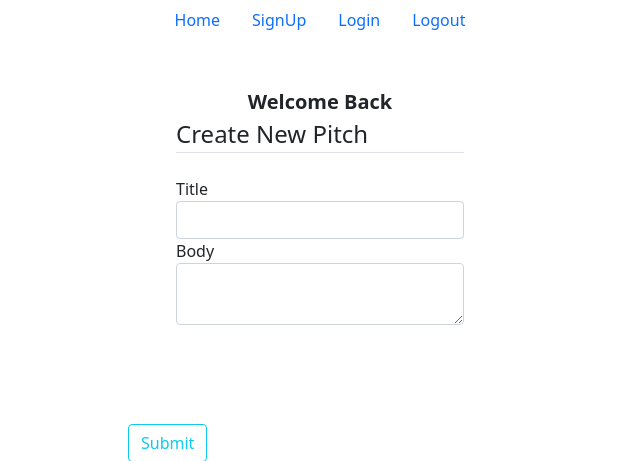
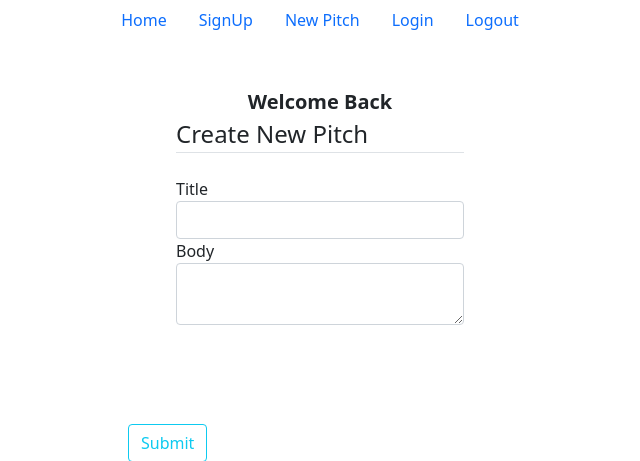
Before and after one commit to M0nicah/pitch-app, a Python web app: template app/templates/pitches.html in a window 1280 px wide. Shown: the top 461 px of the page, without its empty margins (320-960 px from the left). Run offline with Jinja, Linux system fonts and the light colour scheme; the template is opened without the code that fills it, so the values that code supplies are empty, except form fields; tables that the repository leaves empty hold one stand-in row (values such as "Sample post"); form fields are guessed from the names that the template uses; some libraries are stand-ins or nearby versions.

Commit message:
fix url for new pitch form

```diff
--- a/app/main/views.py
+++ b/app/main/views.py
@@ -62,7 +62,7 @@ def logout():
     return redirect(url_for('main.index'))
 
 @main.route('/pitch/new', methods=['GET', 'POST'] )
-def new_post():
+def new_pitch():
     form=PitchForm()
     if form.validate_on_submit():
         pitch = Pitch(title=form.title.data, body=form.body.data, author=User)
@@ -70,7 +70,7 @@ def new_post():
         db.session.commit()
         flash('Your Pitch has been posted successfully!', 'success')
         return redirect(url_for('main.index'))
-    return render_template('pitch.html',title='New Pitch', form=form)
+    return render_template('pitches.html',title='New Pitch', form=form)
 
 
 # @main.route('/user/<username>')
--- a/app/templates/base.html
+++ b/app/templates/base.html
@@ -29,6 +29,13 @@
             class="nav-link"
             href="{{ url_for('main.signup', filename='signup.html') }}"
             >SignUp</a
+          >
+        </li>
+        <li class="nav-item">
+          <a
+            class="nav-link"
+            href="{{ url_for('main.new_pitch', filename='pitches.html') }}"
+            >New Pitch</a
           >
         </li>
         <li class="nav-item">
--- a/app/templates/index.html
+++ b/app/templates/index.html
@@ -1,3 +1,5 @@
+{% extends "base.html" %}
+{% block content %}
 <div class="row">
     <div class="col-md-3">
       {% for pitch in pitch %}
@@ -12,3 +14,4 @@
       <h4 class="text-center">Create New Pitch</h4>
     </div>
 </div>
+{% endblock %}
--- a/app/templates/pitches.html
+++ b/app/templates/pitches.html
@@ -1,8 +1,6 @@
 {% extends "base.html" %} {%block content%}
-
 <!-- form for creating a new pitch -->
-
-    {% block pitchcontent %}
+{% block pitchcontent %}
 <div class="form-section font flex justify-center items-center mx-auto">
     <form method="POST" action="">
         {{ form.hidden_tag() }}
```
